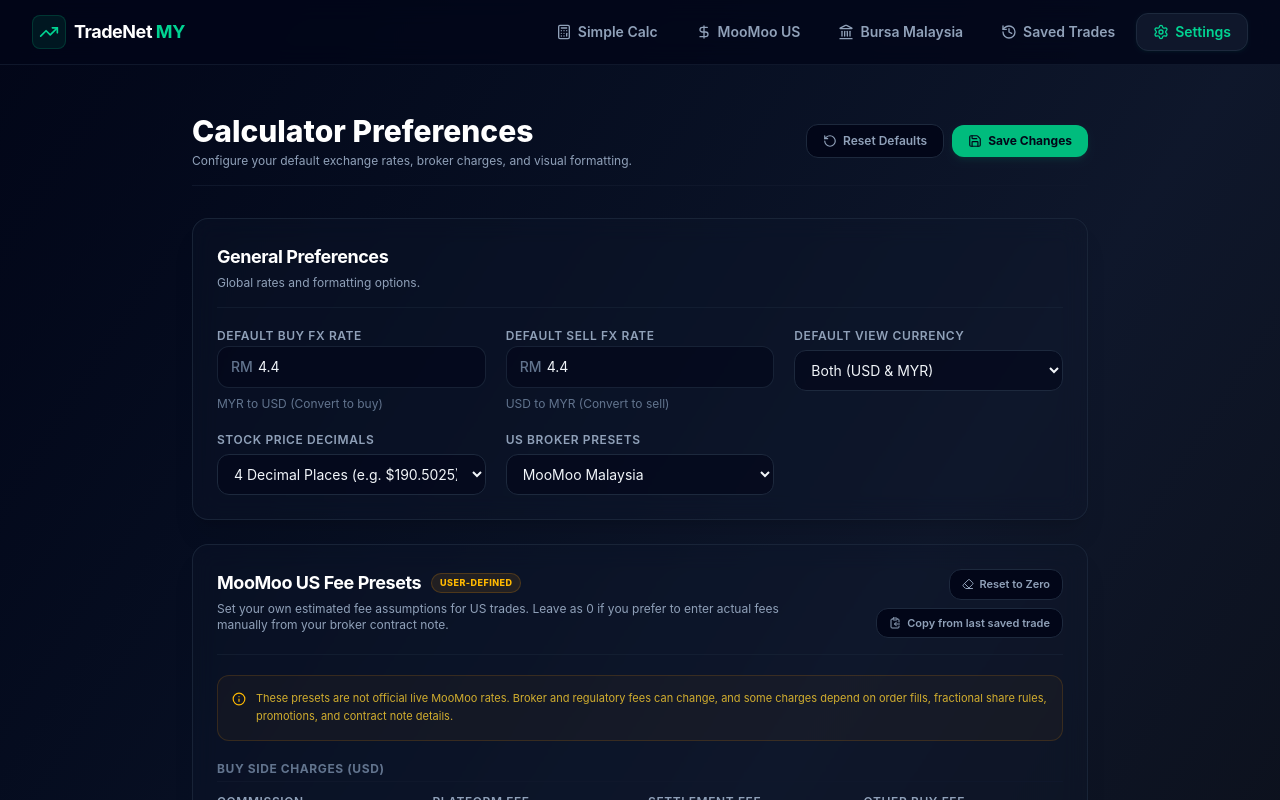
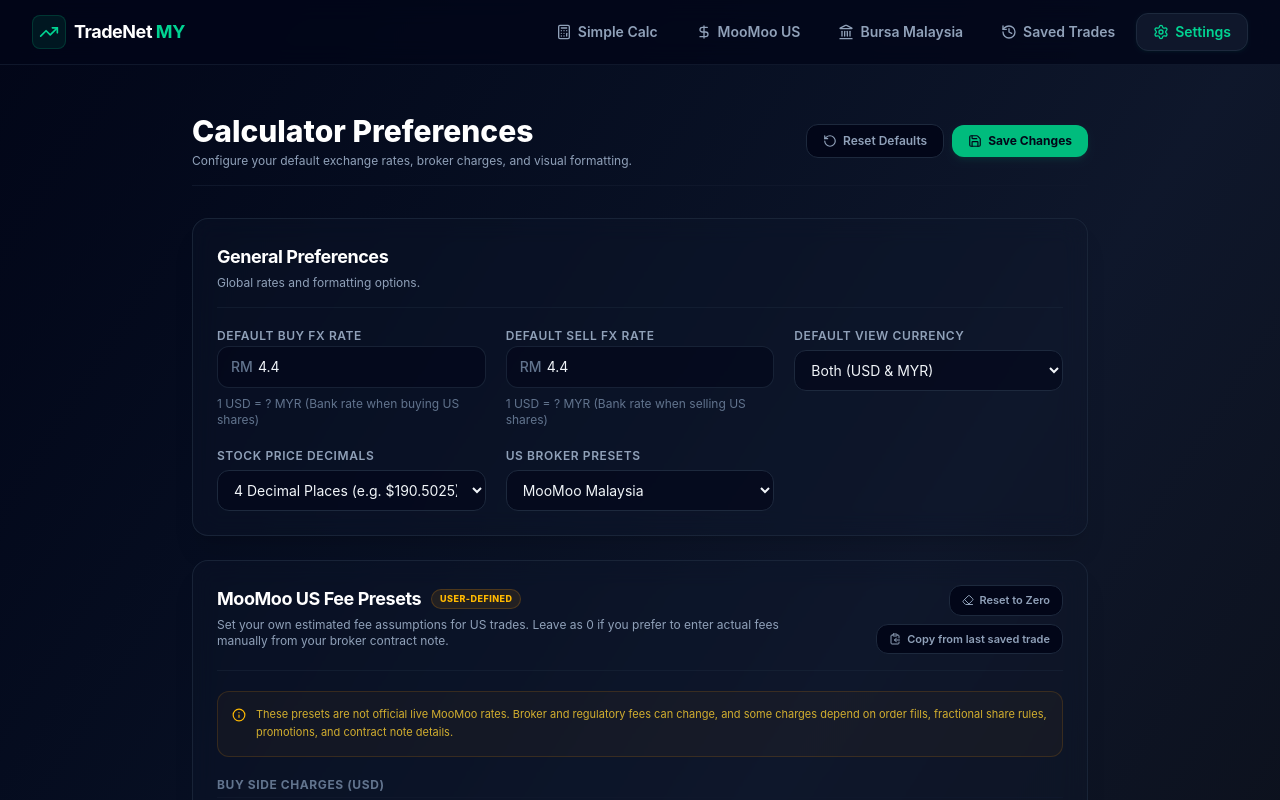
Before and after one commit to amanmana/tradenet, a React (Vite) app: page /settings in a window 1280 px wide. Shown: the top 800 px of the page. Built offline with nearby package versions, Linux system fonts and the light colour scheme.

Commit message:
fix: make fx rate helper text in settings foolproof

```diff
--- a/src/pages/Settings.jsx
+++ b/src/pages/Settings.jsx
@@ -274,7 +274,7 @@
               value={settings.buyFxRate}
               onChange={(e) => handleChange(null, 'buyFxRate', parseFloat(e.target.value) || 0)}
               prefix="RM"
-              helperText="MYR to USD (Convert to buy)"
+              helperText="1 USD = ? MYR (Bank rate when buying US shares)"
             />
 
             <InputField
@@ -285,7 +285,7 @@
               value={settings.sellFxRate}
               onChange={(e) => handleChange(null, 'sellFxRate', parseFloat(e.target.value) || 0)}
               prefix="RM"
-              helperText="USD to MYR (Convert to sell)"
+              helperText="1 USD = ? MYR (Bank rate when selling US shares)"
             />
 
             <div className="flex flex-col space-y-1.5">
```
